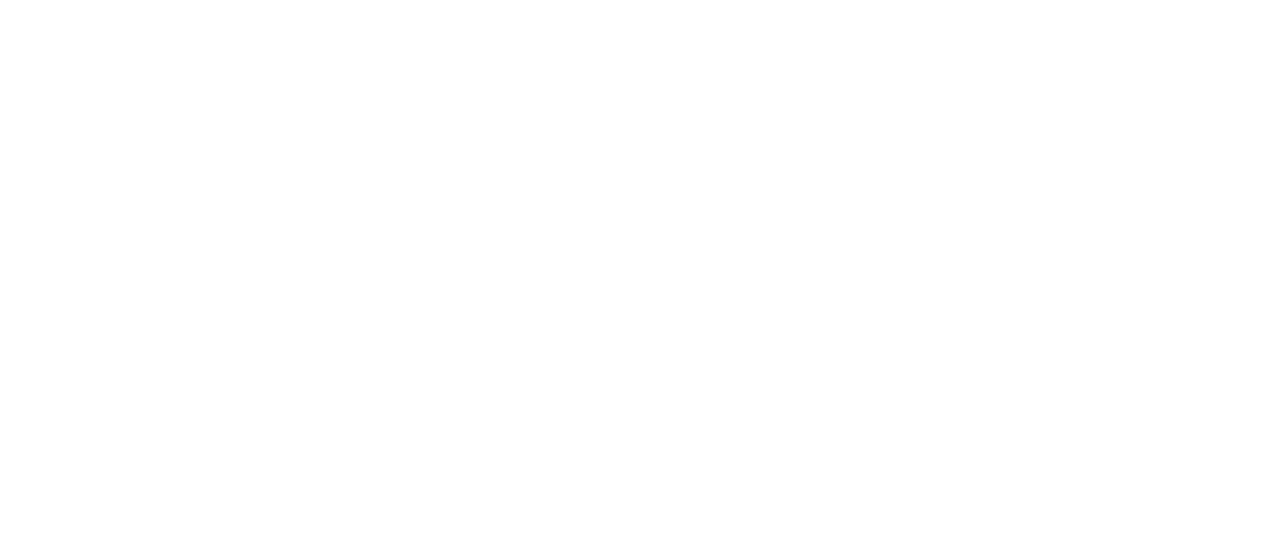
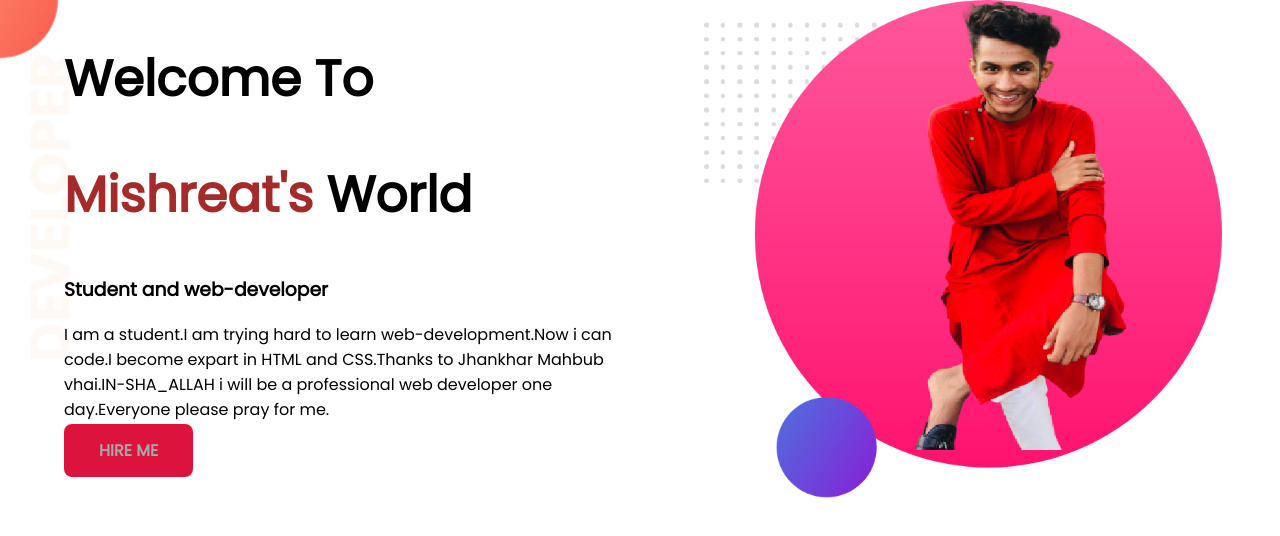
Before and after one commit to mishreat/developer-portfolio, a plain HTML site: page index.html in a window 1280 px wide. Drawn offline with Linux system fonts and the light colour scheme.

Commit message:
top banner addeded

```diff
--- a/index.html
+++ b/index.html
@@ -1,13 +1,32 @@
 <!DOCTYPE html>
 <html lang="en">
+
 <head>
     <meta charset="UTF-8">
     <meta http-equiv="X-UA-Compatible" content="IE=edge">
     <meta name="viewport" content="width=device-width, initial-scale=1.0">
     <title>Mishreat's Portfolio</title>
+    <link rel="preconnect" href="https://fonts.googleapis.com">
+    <link rel="preconnect" href="https://fonts.gstatic.com" crossorigin>
+    <link href="https://fonts.googleapis.com/css2?family=Poppins&display=swap" rel="stylesheet">
     <link rel="stylesheet" href="style.css">
 </head>
+
 <body>
+    <section class="top-banner">
+        <div class="half-width">
+            <h1>Welcome To</h1>
+            <h1><span class="hmm">Mishreat's</span> World</h1>
+            <h3>Student and web-developer</h3>
+            <p> I am a student.I am trying hard to learn web-development.Now i can code.I become expart in HTML and
+                CSS.Thanks to Jhankhar Mahbub vhai.IN-SHA_ALLAH i will be a professional web developer one day.Everyone
+                please pray for me.</p>
+            <a class="link-button" target="blank" href="https://www.linkedin.com/in/mishreat-islam-a5b879216/">HIRE
+                ME</a>
+        </div>
+        <div class="half-width"> <img src="images/mishreat.png.png" alt="">
+        </div>
+    </section>
+</body>
 
-</body>
 </html>
--- a/style.css
+++ b/style.css
@@ -0,0 +1,32 @@
+body{
+    font-family: 'Poppins', sans-serif;
+    margin: 0;
+}
+h1{
+    font-size: 50px;
+}
+.hmm{
+    color: brown;
+}
+section{
+    display: flex;
+}
+.half-width{
+    width: 50%;
+    padding-left: 5%;
+}
+.half-width img{
+    width: 90%;
+}
+.link-button{
+    text-decoration: none;
+    background-color: crimson;
+    padding: 15px 35px;
+    border-radius: 8px;
+    color: darkgrey;
+    font-weight: 800;
+}
+.top-banner{
+    background-image: url(images/top-banner.png);
+    background-repeat: no-repeat;
+}
```
Also changed, not shown: images/dream-bg.png (added), images/exp-bg.png (added), images/jhankar.png (added), images/jhankar2.png (added), images/mishreat.png.png (added), images/my-bg.png (added), images/my-bg2.png (added), images/top-banner.png (added), showOff/IMG_E8434.JPG (added), 5 other files.
